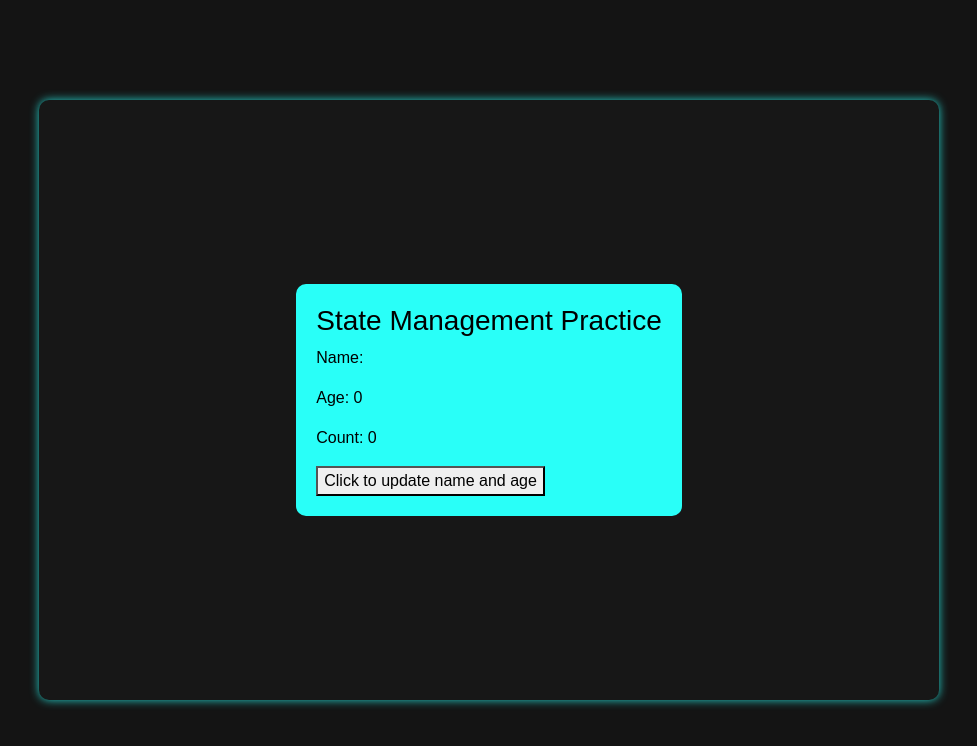
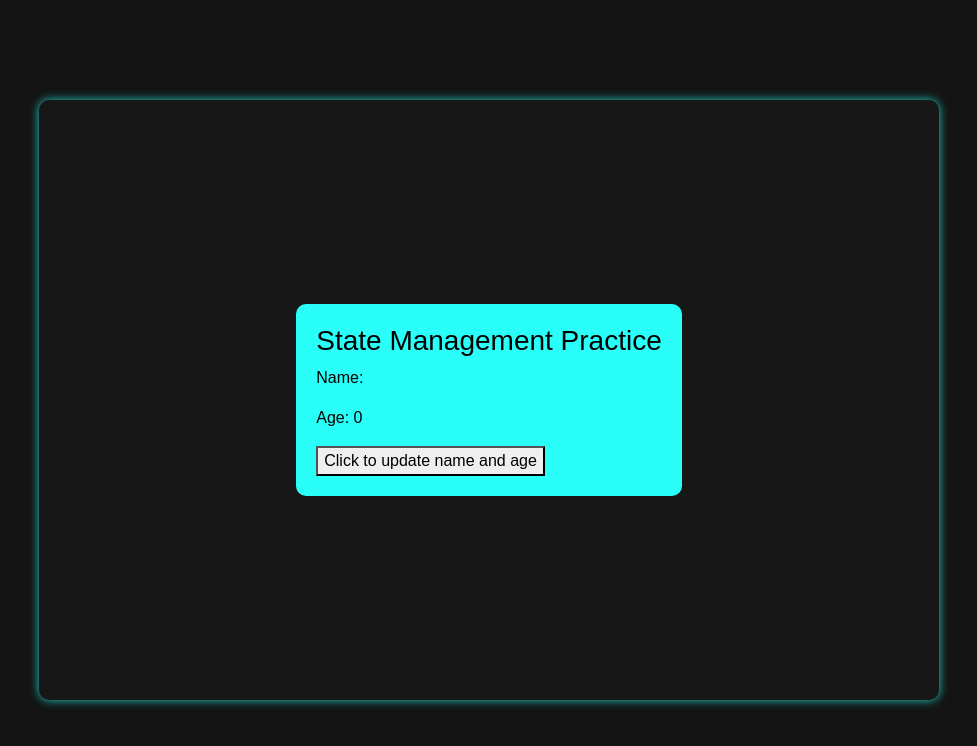
Before and after one commit to AxAnder0095/statepractice, a React (Vite) app: page / in a window 1280 px wide. Shown: the top 746 px of the page, without its empty margins (151-1128 px from the left). Built offline with nearby package versions, Linux system fonts and the light colour scheme.

Commit message:
no update

```diff
--- a/src/pages/Home/Home.jsx
+++ b/src/pages/Home/Home.jsx
@@ -24,7 +24,6 @@ function Home(){
                     <h3>State Management Practice</h3>
                     <p>Name: {state.name}</p>
                     <p>Age: {state.age}</p>
-                    <p>Count: {state.count}</p>
                     <button onClick={handleClick}>Click to update name and age</button>
                 </div>
             </div>
```
